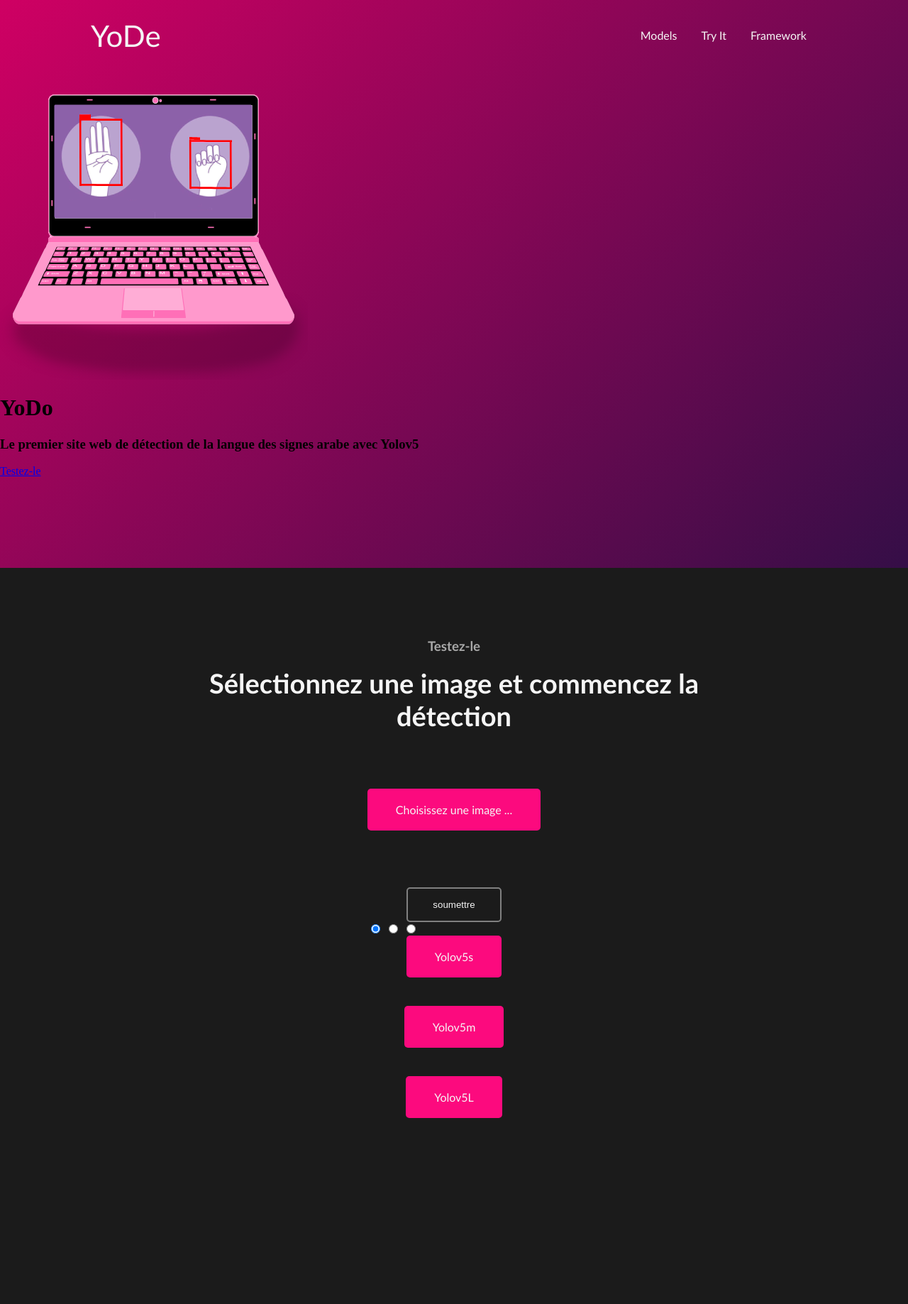
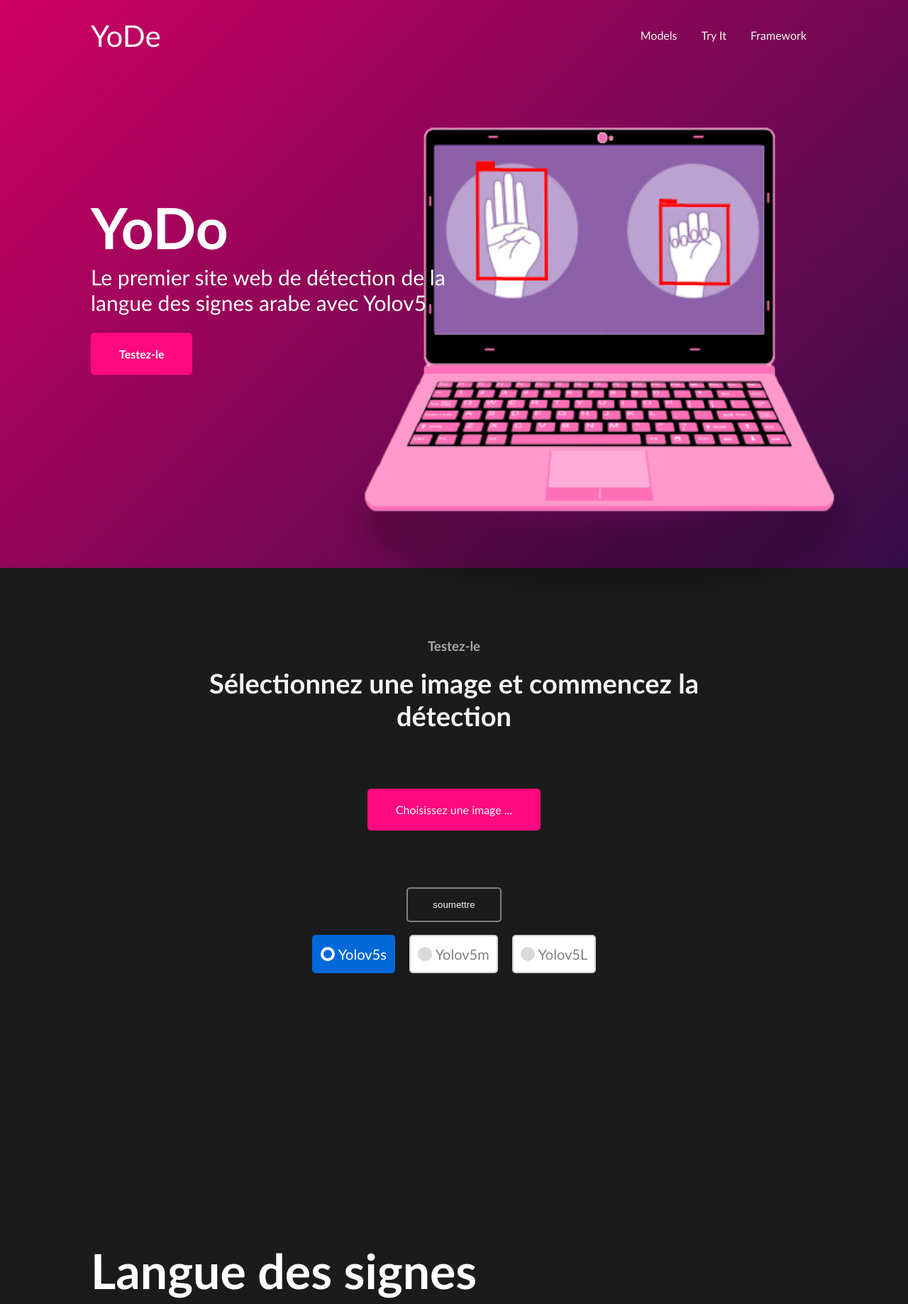
Before and after one commit to tchikyy/Yode-finalVersion, a Flask app: page / in a window 1280 px wide. Shown: the top 1837 px of the page at 71% size. Run offline with Flask 2, Linux system fonts and the light colour scheme; some libraries are stand-ins or nearby versions.

Commit message:
Update style.css

```diff
--- a/static/style.css
+++ b/static/style.css
@@ -78,7 +78,7 @@ html {
 
 /* first-text css's -- down -- */
 
-#first-text {
+.first-text {
     width: 100%;
     color: white;
     font-family: calibri;
@@ -89,7 +89,7 @@ html {
 
 }
 
-#first-text a {
+.first-text a {
     display: inline-block;
     color: white;
     text-decoration: none;
@@ -99,30 +99,31 @@ html {
     border-radius: 5px;
 }
 
-#first-text a:hover {
+.first-text a:hover {
     color: gray;
     background-color: whitesmoke;
 }
 
-#first-text h1 {
+.first-text h1 {
     font-size: 10vh;
     margin: 0 0 20px 0;
     height: 10vh;
+    /* background-color: #0069d9; */
 }
 
-#first-text h3 {
+.first-text h3 {
     font-size: 30px;
     margin: 20px 0 25px 0;
     font-weight: 400;
     max-width: 50%;
 }
 
-#img {
+.img {
     position: relative;
     z-index: -1;
 }
 
-#img img {
+.img img {
     position: absolute;
     left: 100%;
 
@@ -146,10 +147,10 @@ html {
 #seconde {
     background-color: #1b1b1b;
     width: 100%;
-    height: 120vh;
+    height: fit-content;
     /* display: flex;
     justify-content: center; */
-    padding: 10vh 0 0 0 ;
+    padding: 10vh 0 15vh 0 ;
     color: whitesmoke;
     font-family: calibri;
 }
@@ -193,7 +194,7 @@ html {
     z-index: -1;
 }
 
-#seconde form label {
+#seconde form #firstDiv label {
     display: block;
     width: fit-content;
     color: whitesmoke;
@@ -202,9 +203,10 @@ html {
     transition: background-color 1s, color 1s;
     border-radius: 5px;
     margin: 0 auto 5vh;
+    cursor: pointer;
 }
 
-#seconde form label:hover {
+#seconde form #firstDiv label:hover {
     color: gray;
     background-color: whitesmoke;
 }
@@ -217,6 +219,7 @@ html {
     background-color: transparent;
     border: 2px solid gray;
     border-radius: 5px;
+    cursor: pointer;
 }
 
 #seconde form #btn:hover {
@@ -225,7 +228,7 @@ html {
 }
 
 #seconde form #result {
-    max-width: 400px;
+    max-width: 430px;
     max-height: 400px;
     padding: 0;
     margin: 0;
@@ -239,130 +242,189 @@ html {
     max-height: 350px;
 }
 
+.wrapper2{
+    display: inline-flex;
+    /* background: #fff; */
+    height: 50px;
+    width: fit-content;
+    align-items: center;
+    justify-content: space-evenly;
+    /* border-radius: 5px; */
+    padding: 20px 15px;
+    /* box-shadow: 5px 5px 30px rgba(0,0,0,0.2); */
+  }
+  .wrapper2 .option{
+    background: #fff;
+    height: 100%;
+    width: 100%;
+    display: flex;
+    align-items: center;
+    justify-content: space-evenly;
+    margin: 0 10px;
+    border-radius: 5px;
+    cursor: pointer;
+    padding: 0 10px;
+    border: 2px solid lightgrey;
+    transition: all 0.3s ease;
+  }
+  .wrapper2 .option .dot{
+    height: 20px;
+    width: 20px;
+    margin: 0 5px 0 0;
+    background: #d9d9d9;
+    border-radius: 50%;
+    position: relative;
+  }
+  .wrapper2 .option .dot::before{
+    position: absolute;
+    content: "";
+    top: 4px;
+    left: 4px;
+    width: 12px;
+    height: 12px;
+    background: #0069d9;
+    border-radius: 50%;
+    opacity: 0;
+    transform: scale(1.5);
+    transition: all 0.3s ease;
+  }
+  input[type="radio"]{
+    display: none;
+  }
+  #option-1:checked:checked ~ .option-1,
+  #option-2:checked:checked ~ .option-2,
+  #option-3:checked:checked ~ .option-3{
+    border-color: #0069d9;
+    background: #0069d9;
+  }
+  #option-1:checked:checked ~ .option-1 .dot,
+  #option-2:checked:checked ~ .option-2 .dot,
+  #option-3:checked:checked ~ .option-3 .dot{
+    background: #fff;
+  }
+  #option-1:checked:checked ~ .option-1 .dot::before,
+  #option-2:checked:checked ~ .option-2 .dot::before,
+  #option-3:checked:checked ~ .option-3 .dot::before{
+    opacity: 1;
+    transform: scale(1);
+  }
+  .wrapper2 .option span{
+    font-size: 20px;
+    color: #808080;
+  }
+  #option-1:checked:checked ~ .option-1 span,
+  #option-2:checked:checked ~ .option-2 span,
+  #option-3:checked:checked ~ .option-3 span{
+    color: #fff;
+  }
+
 /* wrapper css's -- up -- */
 
+#third {
+    background-color: #1b1b1b;
+    z-index: -2;
+}
 
 /* third css's -- down -- */
 
-#third .nbr {
-    width: 70vw;
-    display: flex;
-    align-items: center;
+
+#third .thirdText {
+    width: 100%;
+    color: white;
     font-family: calibri;
-    color: #1b1b1b;
-    margin: 10vw auto;
-    padding: 0 10vw;
-    /* background-color:red; */
+    font-weight: 600;
+    margin: 0;
+    /* background-color: #0069d9; */
+    height: 70vh;
+    padding-top: 30vh;
 }
 
-#third .nbr .nbr-img #img121 {
-    width: 125%;
-    /* background-color: pink; */
-    margin-left: 3vw;
+#third #leftText #img2 {
+    position: relative;
 }
 
-#third .nbr .nbr-text {
-    padding: 4vw 4vw;
-    max-width: 20vw;
-   /*  width: 50vw; */
-    /* background-color: aqua; */
-    border: 2px solid gray;
-    border-radius: 5px;
-    text-align: center;
+#third #leftText #img2 img {
+    width: 115vh;
+    position: absolute;
+    left: 100%;
+    transform: translate(-100%, -27%);
+    z-index: 0;
 }
 
-#third .nbr .nbr-text h2 {
-    text-align: center;
-    font-size: 28px;
-    margin: 0;
+#third #leftText h1 {
+    font-size: 8.5vh;
+    margin: 0 0 20px 0;
+    padding-left: 10%;
+    height: 10vh;
+    z-index: 2;
+    position: relative;
+    /* background-color: cyan; */
 }
 
-#third .nbr #img122 img{
-    width: 90%;
+#third #leftText h3 {
+    font-size: 20px;
+    margin: 20px 0 25px 0;
+    font-weight: 400;
+    max-width: 40%;
+    /* background-color: pink; */
+    padding-left: 10%;
+    z-index: 2;
+    position: relative;
 }
+
+
+.fadeImg2 {
+    top: 200px;
+    opacity: 0%;
+}
+
+.imgggg {
+    top: 0;
+    opacity: 100%;
+    transition: 1s ease-out;
+}
+
+
+#third #rightText #img3 {
+    position: relative;
+
+}
+
+#third #rightText #img3 img {
+    width: 115vh;
+    position: absolute;
+    left: 5%;
+    transform: translate(0%, -30%);
+    z-index: 0;
+}
+
+#third #rightText h1 {
+    font-size: 8.5vh;
+    margin: 0 0 20px 0;
+    padding-left: 50%;
+    height: 10vh;
+    /* background-color: red; */
+    /* float: right; */
+    z-index: 2;
+    position: relative;
+}
+
+#third #rightText h3 {
+    float: right;
+    font-size: 20px;
+    margin: 20px 0 25px 0;
+    font-weight: 400;
+    max-width: 40%;
+    /* background-color: pink; */
+    padding-right: 10%;
+    z-index: 2;
+    position: relative;
+}
+
 
 /* third css's -- up -- */
 
-            /* metric-box */
-#metric-box1 {
-    width: 90vw;
-    padding: 0;
-    margin: 10vh auto 20vh ;
-    /* background-color: #fc0a7e;  */
-}
 
-#metric-box1 .metric {
-    font-family: calibri;
-    text-align: center;
-    margin: 0 5px;
-    /* background-color: aqua; */
-    display: inline-block;
-    width: 24%;
-    color: #333;
-    border-radius: 10px;
-    box-shadow: 0px 1px 15px rgba(51, 51, 51, 0.342);
-}
-
-.metric-box .metric h1 {
-    font-size: 60px;
-    font-weight: 500;
-}
-
-.metric-box .metric p {
-    font-size: 20px;
-    font-weight: 600;
-    color: #1b1b1b;
-    border-bottom: 2px solid gray ;
-    display: inline-block;
-}
-            /* metric-box */
-
-            /* metric-box2 */
-#metric-box2 .metric #html {
-    width: 101px
-}
-
-#metric-box2 .metric #css {
-    width: 100px
-}
-
-#metric-box2 .metric #flask {
-    width: 109.5px
-}
-
-#metric-box2 {
-    width: 67.5vw;
-    padding: 0;
-    margin: 10vh auto 10vh;
-    /* background-color: red; */
-}
-
-#metric-box2 .metric {
-    font-family: calibri;
-    text-align: center;
-    margin: 0;
-    /* background-color: aqua; */
-    display: inline-block;
-    width: 33.33%;
-    color: #333;
-}
-
-#metric-box2 .metric .name {
-    display: block;
-    border: none;
-}
-
-#metric-box2 .metric .lorem {
-    border: 2px solid gray;
-    border-radius: 5px;
-    color: #6b6b6b;
-    font-size: 18px;
-    font-weight: 400;
-    color: #1b1b1b;
-    padding: 5px 10px;
-    margin: 0 10px;
-}
-            /* metric-box2 */
 
 
 footer{
@@ -447,7 +509,7 @@ footer div a:hover {
 /* questions */
 
 #questions {
-    margin: 0 0 25vh 0;
+    margin: 20vh 0 ;
 }
 
 #questions #questions-h3 {
```
